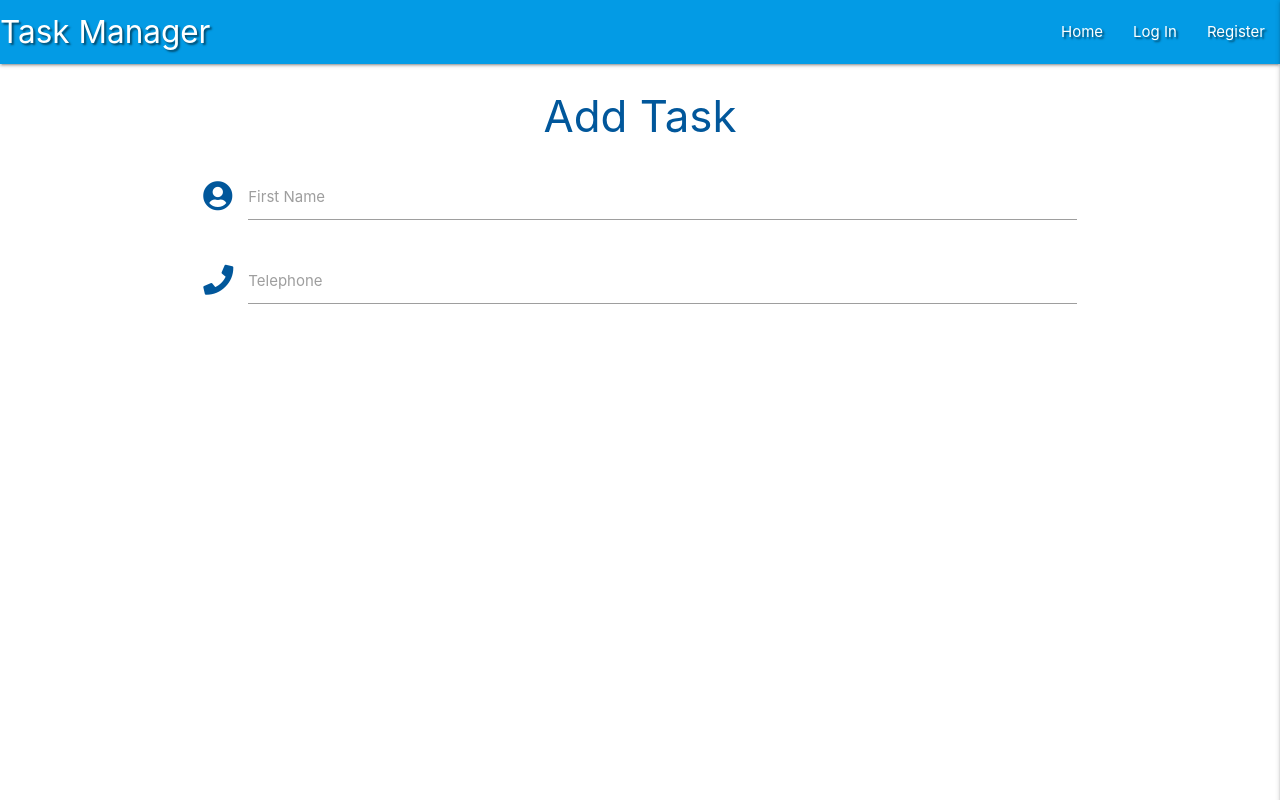
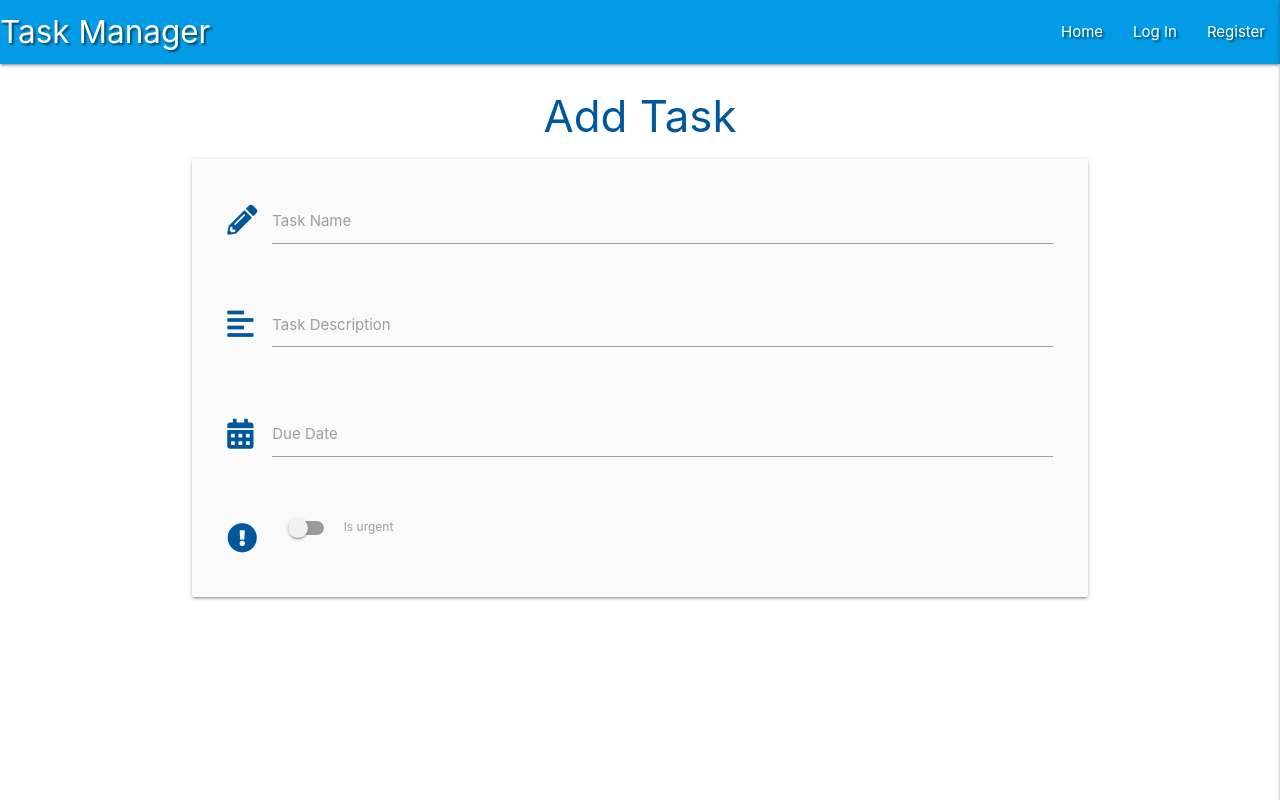
Before and after one commit to gladys-pascual/flask_task_manager, a Flask app: page /add_task in a window 1280 px wide. Run offline with Flask 2, Linux system fonts and the light colour scheme; some libraries are stand-ins or nearby versions.

Commit message:
Add task form input fields

```diff
--- a/static/js/script.js
+++ b/static/js/script.js
@@ -2,4 +2,12 @@ $(document).ready(function () {
     $(".sidenav").sidenav({edge: "right"});
     $('.collapsible').collapsible();
     $('.tooltipped').tooltip();
+    $('.datepicker').datepicker({
+      format: " dd mmmm, yyyy",
+      yearRange: 3,
+      showClearBtn: true,
+      i18n: {
+        done: "Select"
+      }
+    });
 });
--- a/templates/add_task.html
+++ b/templates/add_task.html
@@ -1,24 +1,70 @@
-{% extends "base.html" %}
-{% block content %}
+{% extends "base.html" %} {% block content %}
 
-  <h3 class="light-blue-text text-darken-4 center-align">
-    Add Task
-  </h3>
-  <div class="row">
+<h3 class="light-blue-text text-darken-4 center-align">Add Task</h3>
+<div class="row card-panel grey lighten-5">
     <form class="col s12" method="POST" action="">
-      <div class="row">
-        <div class="input-field col s12">
-          <i class="fas fa-user-circle prefix light-blue-text text-darken-4"></i>
-          <input id="icon_prefix" type="text" class="validate">
-          <label for="icon_prefix">First Name</label>
+        <div class="row">
+            <div class="input-field col s12">
+                <i
+                    class="fas fa-pencil-alt prefix light-blue-text text-darken-4"
+                ></i>
+                <input
+                    id="task_name"
+                    name="task_name"
+                    minlength="5"
+                    maxlength="50"
+                    type="text"
+                    class="validate"
+                    required
+                />
+                <label for="task_name">Task Name</label>
+            </div>
         </div>
-        <div class="input-field col s12">
-          <i class="fas fa-phone prefix light-blue-text text-darken-4"></i>
-          <input id="icon_telephone" type="tel" class="validate">
-          <label for="icon_telephone">Telephone</label>
+        <div class="row">
+            <div class="input-field col s12">
+                <i
+                    class="fas fa-align-left prefix light-blue-text text-darken-4"
+                ></i>
+                <textarea
+                    id="task_description"
+                    name="task_description"
+                    class="materialize-textarea validate"
+                    minlength="5"
+                    maxlength="200"
+                    required
+                ></textarea>
+                <label for="task_description">Task Description</label>
+            </div>
         </div>
+        <div class="row">
+          <div class="input-field col s12">
+              <i
+                  class="fas fa-calendar-alt prefix light-blue-text text-darken-4"
+              ></i>
+              <input
+                  id="due_date"
+                  name="due_date"
+                  class="datepicker validate"
+                  required
+              ></input>
+              <label for="due_date">Due Date</label>
+          </div>
       </div>
+        <div class="row">
+            <div class="input-field col s12">
+                <div class="switch">
+                    <i
+                        class="fas fa-exclamation-circle prefix light-blue-text text-darken-4"
+                    ></i>
+                    <label for="is_urgent" id="is_urgent" name="is_urgent">
+                        <input type="checkbox" id="is_urgent" name="is_urgent"/>
+                        <span class="lever"></span>
+                        Is urgent
+                    </label>
+                </div>
+            </div>
+        </div>
     </form>
-  </div>
+</div>
 
 {% endblock %}
```
